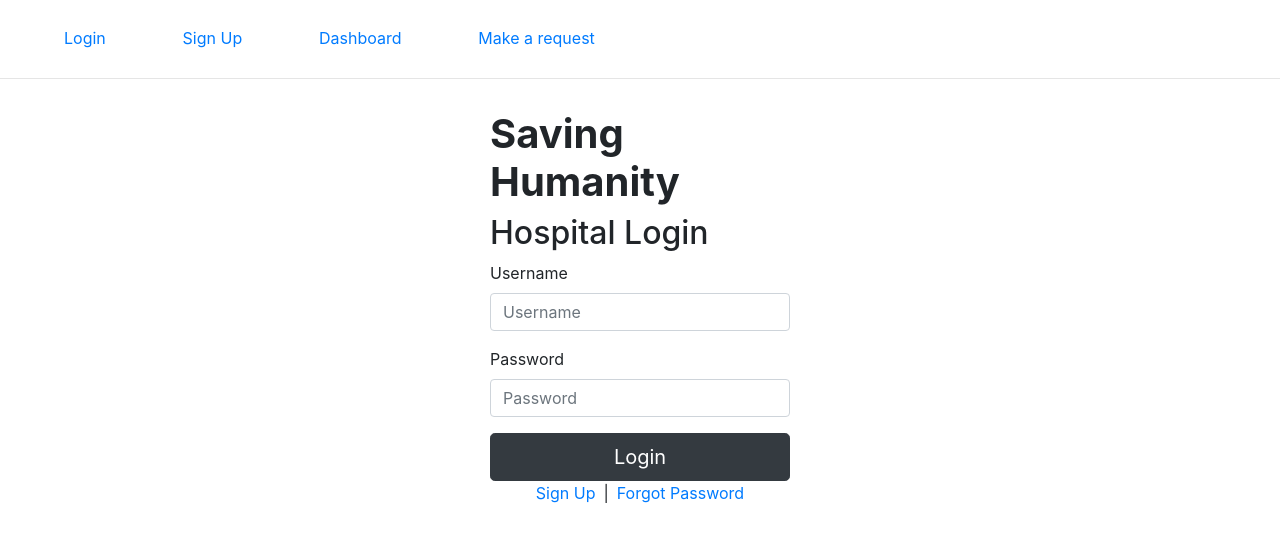
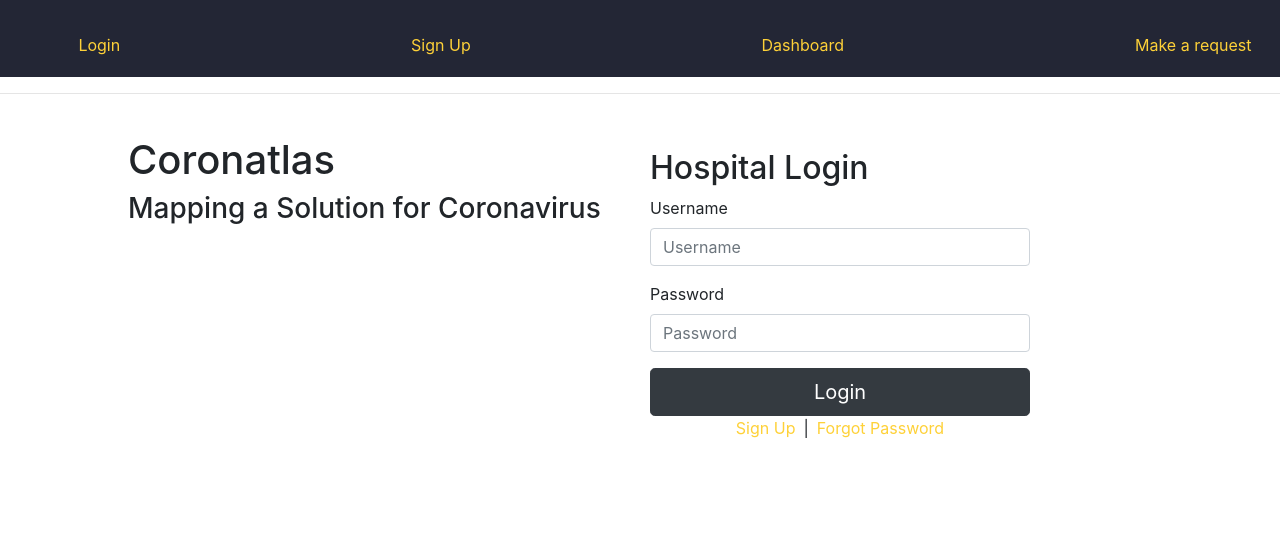
Before and after one commit to VincentCloud/frontend, a React (Create React App) app: page / in a window 1280 px wide. Shown: the top 542 px of the page. Built offline with nearby package versions, Linux system fonts and the light colour scheme.

Commit message:
changed navbar color and added title

```diff
--- a/src/App.css
+++ b/src/App.css
@@ -1,11 +1,33 @@
 .login-form {
-  width: 100%;
-  max-width: 330px;
-  padding: 15px;
-  margin: auto;
+  width: 80%;
+  max-width: 400px;
+  padding: 10px;
+  margin-top: -8%;
+  margin-left: 50%;
   height: 100%;
 }
-
+.navbar {
+  background-color: #232635;
+}
+a:link {
+  color: #fed138;
+}
+a:visited {
+  color: #fed138;
+}
 .nav-item {
   padding: 2% 1% 1% 5%;
 }
+.navbar {
+  padding-left: 0%;
+}
+.heading-one {
+  padding-left: 10%;
+  padding-top: 2%;
+}
+.heading-two {
+  padding-left: 10%;
+}
+/* body {
+  background: linear-gradient(rgb(252, 222, 222), white);
+} */
--- a/src/App.js
+++ b/src/App.js
@@ -25,7 +25,7 @@ export default function BasicExample() {
   return (
     <Router>
       <div>
-        <Nav>
+        <Nav className="navbar">
           <NavItem>
             <Link to="/">Login</Link>
           </NavItem>
@@ -65,10 +65,13 @@ export default function BasicExample() {
 
 function Login() {
   return (
+    <div>
+      <h1 className="heading-one"> Coronatlas</h1>
+      <h3 className="heading-two"> Mapping a Solution for Coronavirus</h3>
       <Form className="login-form">
         <h1>
           {' '}
-        <span className="font-weight-bold">Saving Humanity</span>
+          <span className="font-weight-bold"></span>
         </h1>
         <h2> Hospital Login</h2>
         <FormGroup>
@@ -88,11 +91,15 @@ function Login() {
           <a href="/sign-up">Forgot Password</a>
         </div>
       </Form>
+    </div>
   );
 }
 
 function SignUp() {
   return (
+    <div>
+      <h1 className="heading-one"> Coronatlas</h1>
+      <h3 className="heading-two"> Mapping a Solution for Coronavirus</h3>
       <Form className="login-form">
         <h1>
           {' '}
@@ -134,6 +141,7 @@ function SignUp() {
         <Button className="btn-lg btn-dark btn-block">Login</Button>
         <div className="text-center"></div>
       </Form>
+    </div>
   );
 }
 
```
Lines whose indentation alone changed are shown as unchanged.
